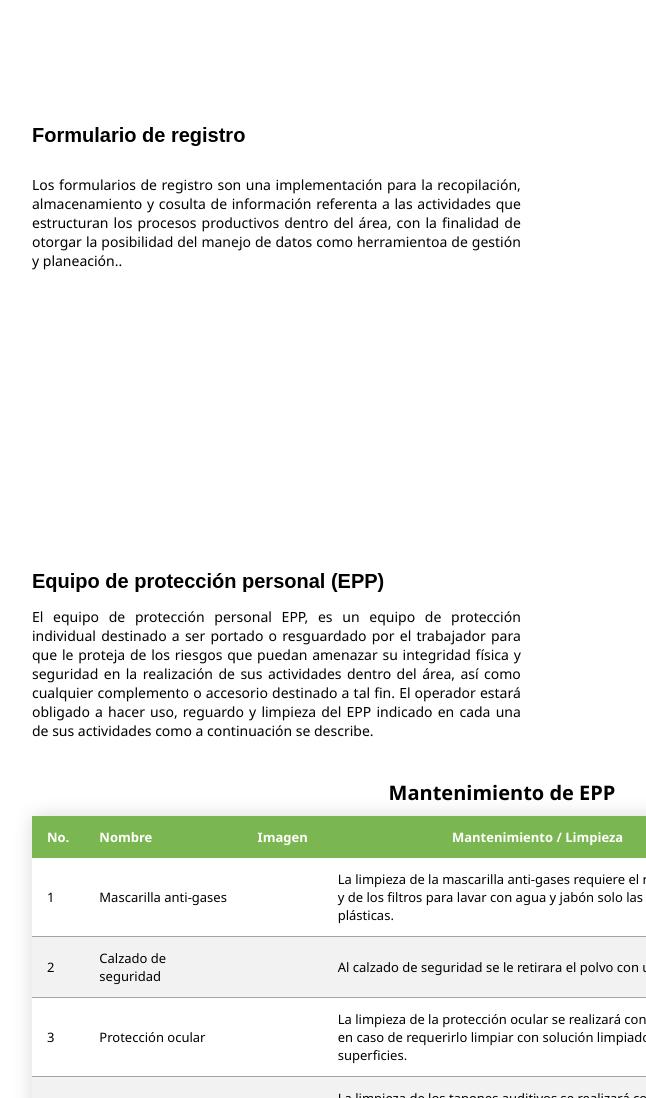
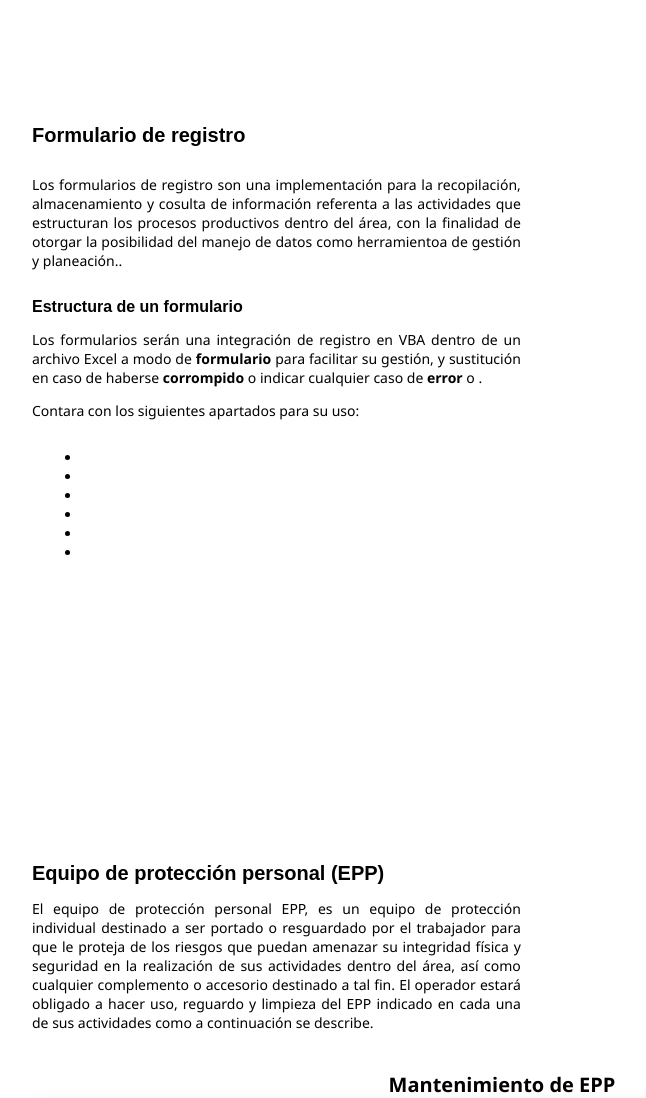
Before and after one commit to erwindevdesign/AGLEZCAsystem, a plain HTML site: page index.html in a window 1280 px wide. Shown: the part 9884-10982 px from the top of the page, without its empty margins (298-944 px from the left). Drawn offline with Linux system fonts and the light colour scheme.

Commit message:
added form section

```diff
--- a/index.html
+++ b/index.html
@@ -942,11 +942,25 @@
       <div class="cabecera" id="form"></div>
       <section>
         <h2>Formulario de registro</h2><br><br>
+
         <p>Los formularios de registro son una implementación para la recopilación, almacenamiento y cosulta de
           información referenta a las actividades que estructuran los procesos productivos dentro del área, con la
-          finalidad de otorgar la posibilidad del manejo de datos como herramientoa de gestión y planeación..</p>
-
-
+          finalidad de otorgar la posibilidad del manejo de datos como herramientoa de gestión y planeación..</p><br><br>
+
+        <h3>Estructura de un formulario</h3><br>
+        <p>Los formularios serán una integración de registro en VBA dentro de un archivo Excel a modo de <b>formulario</b> para
+          facilitar su gestión, y sustitución en caso de haberse <b>corrompido</b> o indicar cualquier caso de <b>error</b> o .
+         </p><br>
+         <p>Contara con los siguientes apartados para su uso:</p><br><br>
+
+         <ul>
+          <li></li>
+          <li></li>
+          <li></li>
+          <li></li>
+          <li></li>
+          <li></li>
+         </ul>
 
 
 
```
